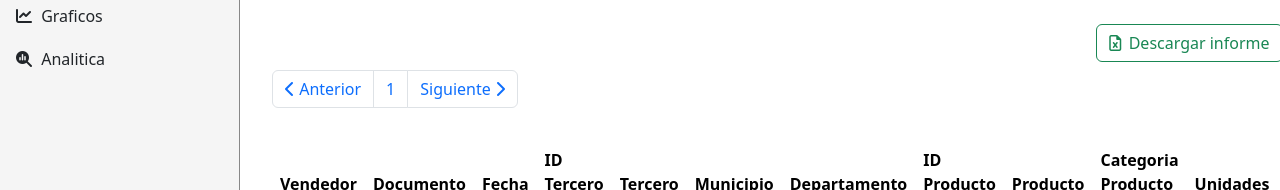
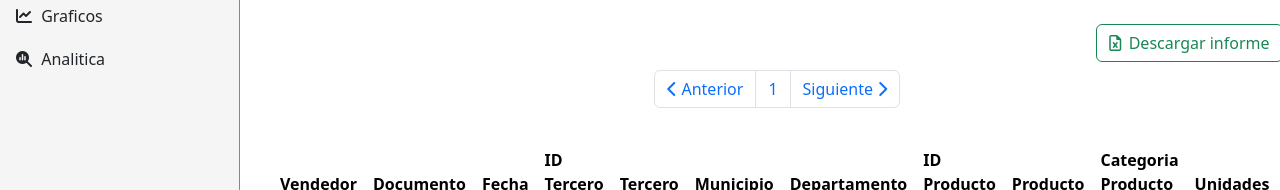
Before and after one commit to jtrocha4/motorlights-stats, a React (Vite) app: page /analytics in a window 1280 px wide. Shown: the part 158-348 px from the top of the page. Built offline with nearby package versions, Linux system fonts and the light colour scheme; no server answers.

Commit message:
update(app.css): mejoras en el diseño de la app

```diff
--- a/src/App.css
+++ b/src/App.css
@@ -83,6 +83,15 @@ button i {
   justify-content: space-between;
 }
 
+.pagination-buttons{
+  display: flex;
+  justify-content: center;
+}
+
+.pagination-buttons a{
+  user-select: none;
+}
+
 @media (max-width: 1024px){
   body{
     margin: 0;
```
